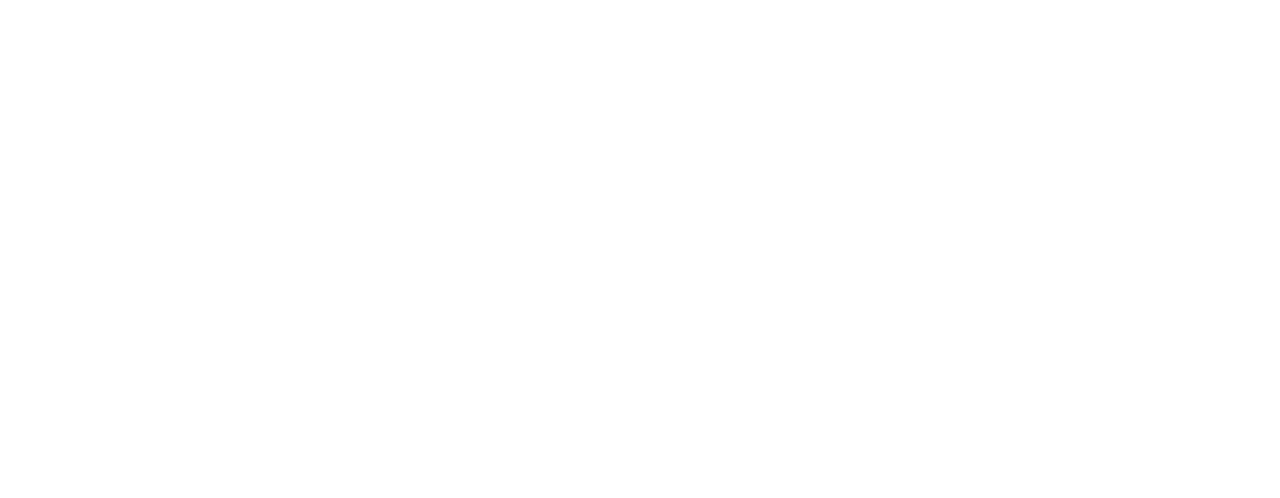
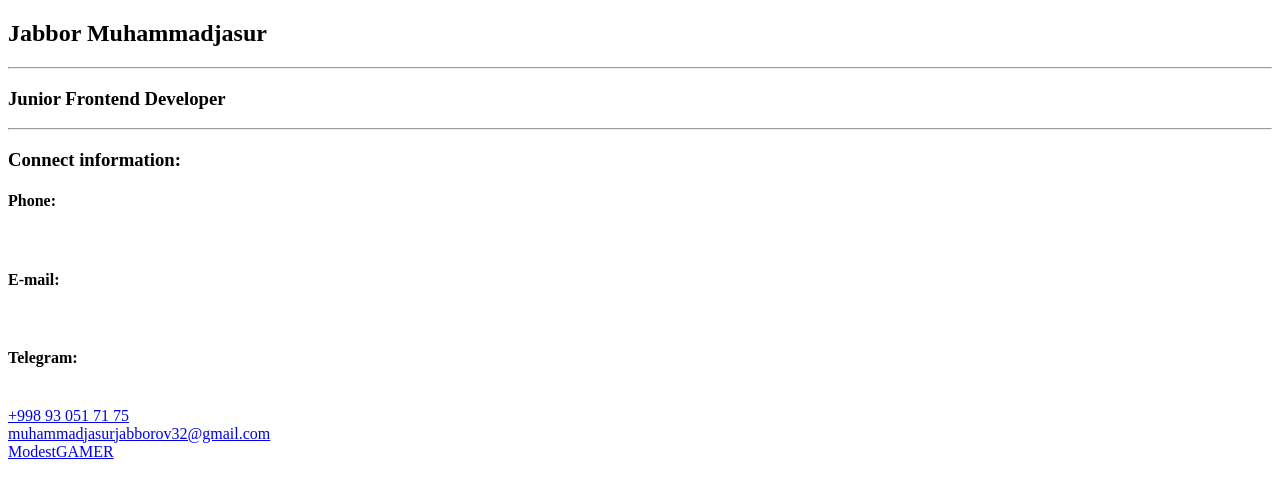
Before and after one commit to Muhammadjasur/lesson2home, a plain HTML site: page index.html in a window 1280 px wide. Drawn offline with Linux system fonts and the light colour scheme.

Commit message:
added connect inf

```diff
--- a/index.html
+++ b/index.html
@@ -9,6 +9,24 @@
     <link rel="shortcut icon" href="https://cdn-icons-png.flaticon.com/512/919/919827.png" type="image/x-icon">
 </head>
 <body>
+    <h2>Jabbor Muhammadjasur</h2>
+    <hr>
+    <h3>Junior Frontend Developer</h3>
+    <hr class="line1">
+    <h3>Connect information:</h3>
+   <div>
+    <div>
+        <h4>Phone:</h4><br>
+        <h4>E-mail:</h4><br>
+        <h4>Telegram:</h4><br>
+
+    </div>
+    <div>
+        <a href="tel">+998 93 051 71 75</a> <br>
+        <a href="mailto">muhammadjasurjabborov32@gmail.com</a><br>
+        <a href="https://t.me/ModestGAMER_777">ModestGAMER</a><br>
+    </div>
+   </div>
 
 </body>
 </html>
```
